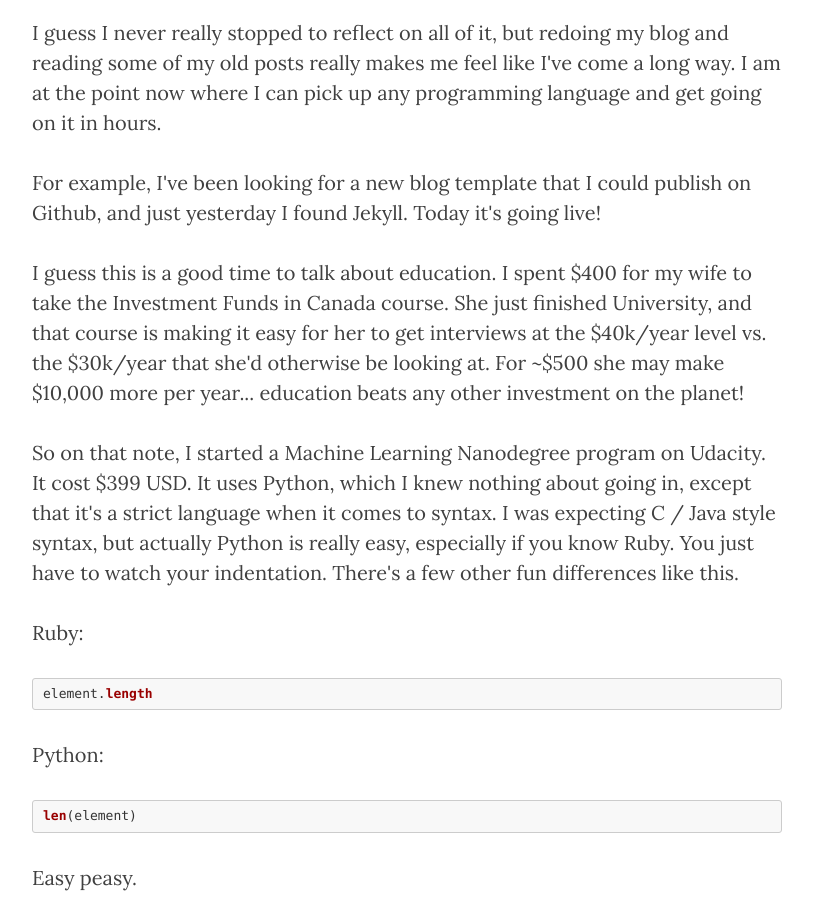
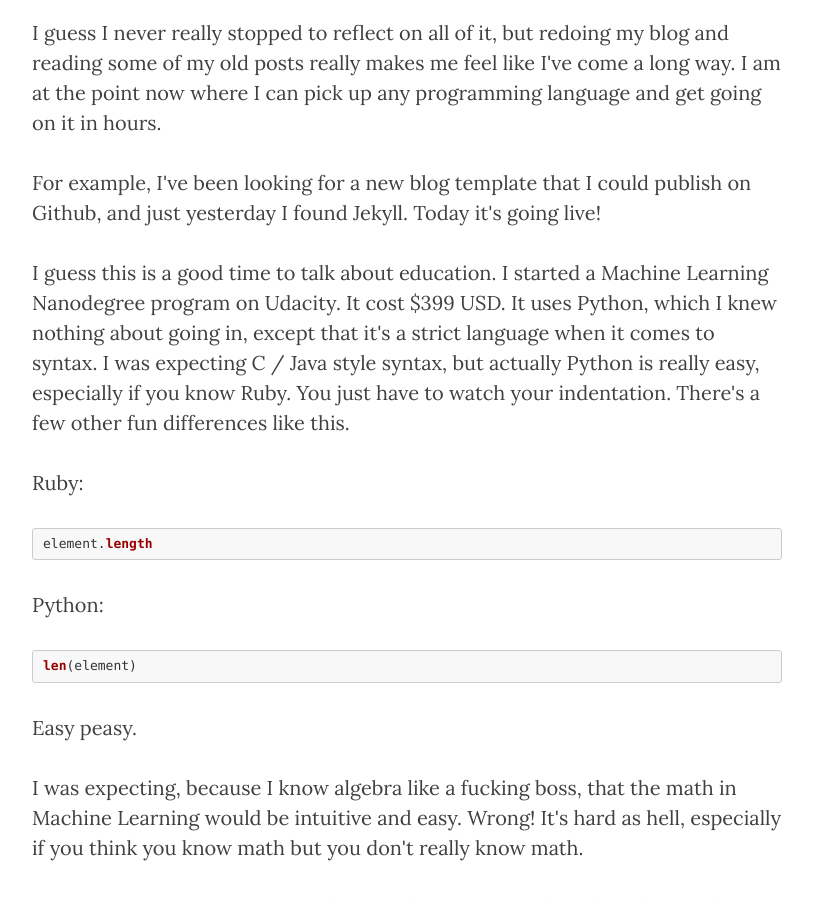
Before and after one commit to Goldtean/goldtean.github.io, a Jekyll site: the page built from _posts/2017-02-21-new-blog.markdown, in a window 1280 px wide and 900 px high, scrolled down 658 px. Shown: the whole window, without its empty margins (233-1046 px from the left). Built offline with Jekyll 4.4.1, drawn with Linux system fonts in a browser that asks for light colours; nearby versions of some CDN libraries.

Commit message:
About changes

````diff
--- a/_posts/2017-02-21-new-blog.markdown
+++ b/_posts/2017-02-21-new-blog.markdown
@@ -10,8 +10,7 @@
 <p>Wow it's been a full year since my last blog post! And what a 365 days it's been! I learned to program, made an app for my wedding, got married, went on a crazy European honeymoon, and got a new job!</p>
 <p>I guess I never really stopped to reflect on all of it, but redoing my blog and reading some of my old posts really makes me feel like I've come a long way. I am at the point now where I can pick up any programming language and get going on it in hours.</p>
 <p>For example, I've been looking for a new blog template that I could publish on Github, and just yesterday I found Jekyll. Today it's going live!</p>
-<p>I guess this is a good time to talk about education. I spent $400 for my wife to take the Investment Funds in Canada course. She just finished University, and that course is making it easy for her to get interviews at the $40k/year level vs. the $30k/year that she'd otherwise be looking at. For ~$500 she may make $10,000 more per year... education beats any other investment on the planet!</p>
-<p>So on that note, I started a Machine Learning Nanodegree program on Udacity. It cost $399 USD. It uses Python, which I knew nothing about going in, except that it's a strict language when it comes to syntax. I was expecting C / Java style syntax, but actually Python is really easy, especially if you know Ruby. You just have to watch your indentation. There's a few other fun differences like this.</p>
+<p>I guess this is a good time to talk about education. I started a Machine Learning Nanodegree program on Udacity. It cost $399 USD. It uses Python, which I knew nothing about going in, except that it's a strict language when it comes to syntax. I was expecting C / Java style syntax, but actually Python is really easy, especially if you know Ruby. You just have to watch your indentation. There's a few other fun differences like this.</p>
 <p>Ruby:</p>
 ```ruby
 element.length
````
